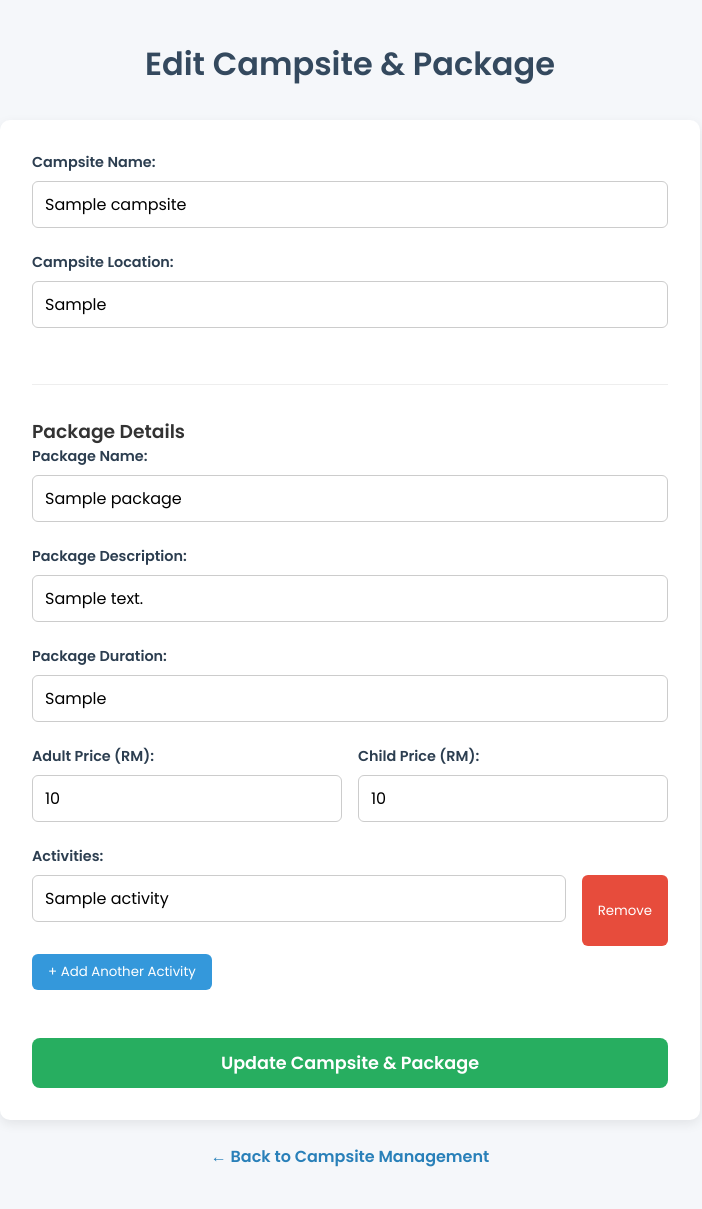
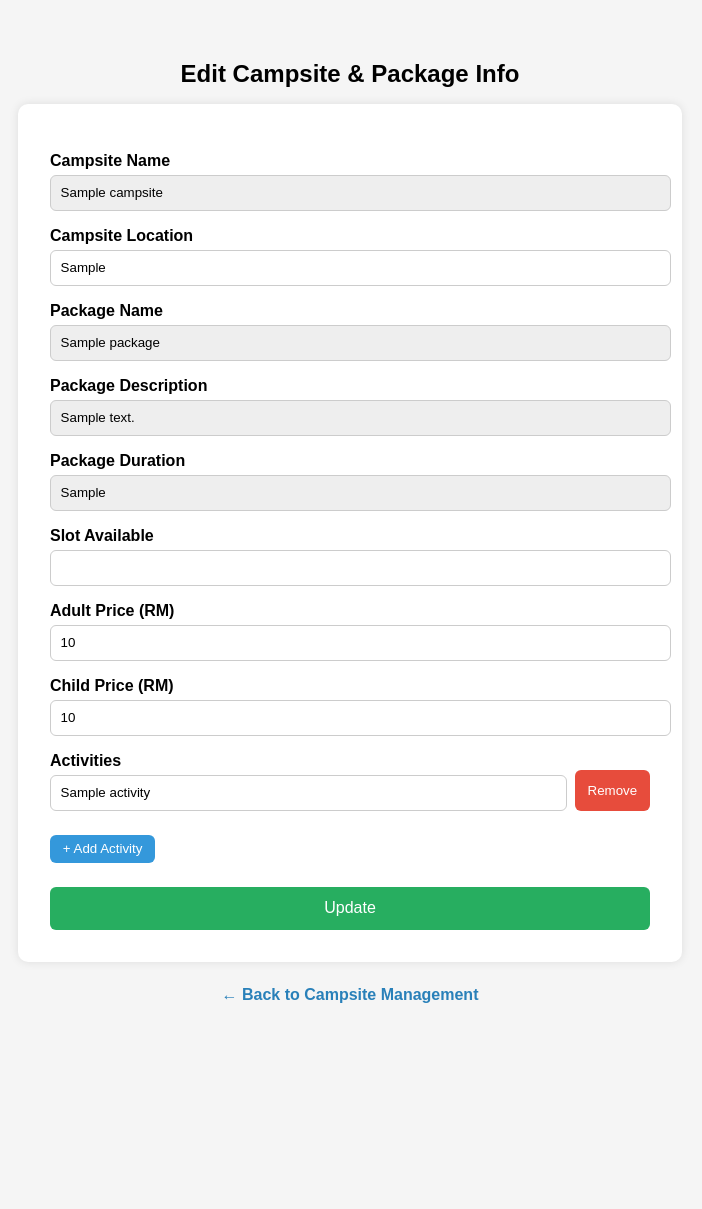
Before and after one commit to RidhwanHazian/camp, a PHP site: page /edit_campsite.php?id=1 in a window 1280 px wide. Shown: the whole page, without its empty margins (290-992 px from the left). After the commit the page ends 1003 px from the top, so only its background shows below. Run offline with PHP 8.4, Linux system fonts and the light colour scheme; the visitor is signed in with stand-in values (Sample User, id 1); tables that the repository leaves empty or names only in its code hold one stand-in row (values such as "Sample post").

Commit message:
Added new table slot on campsite and edit function and delete_campsite(maybe can remove delete function from admin)

```diff
--- a/edit_campsite.php
+++ b/edit_campsite.php
@@ -1,7 +1,7 @@
 <?php
-session_start();                    // Start session after enabling error reporting
+session_start();
 include 'db_connection.php';
-include 'session_check.php';        // Load session check functions
+include 'session_check.php';
 checkAdminSession();
 
 if (!isset($_GET['id'])) {
@@ -9,12 +9,11 @@ if (!isset($_GET['id'])) {
     exit();
 }
 
-$id = mysqli_real_escape_string($conn, $_GET['id']);
+$camp_id = mysqli_real_escape_string($conn, $_GET['id']);
 $error = '';
 
-// --- Fetch existing data ---
 // Fetch campsite details
-$campsite_sql = "SELECT camp_name, camp_location FROM campsites WHERE camp_id = '$id'";
+$campsite_sql = "SELECT camp_name, camp_location FROM campsites WHERE camp_id = '$camp_id'";
 $campsite_result = mysqli_query($conn, $campsite_sql);
 
 if (mysqli_num_rows($campsite_result) == 0) {
@@ -23,125 +22,78 @@ if (mysqli_num_rows($campsite_result) == 0) {
 }
 $campsite_data = mysqli_fetch_assoc($campsite_result);
 
-// Fetch the *first* package linked to this campsite (assuming one primary package for this edit page)
-$linked_package_id = null;
-$package_link_sql = "SELECT package_id FROM campsite_packages WHERE camp_id = '$id' LIMIT 1";
-$package_link_result = mysqli_query($conn, $package_link_sql);
-if ($package_link_row = mysqli_fetch_assoc($package_link_result)) {
-    $linked_package_id = $package_link_row['package_id'];
-}
+// Fetch linked package
+$linked_package_sql = "
+    SELECT cp.package_id, p.package_name, p.description, p.duration, cp.slot_available,
+           pp.adult_price, pp.child_price
+    FROM campsite_packages cp
+    JOIN packages p ON cp.package_id = p.package_id
+    LEFT JOIN package_prices pp ON p.package_id = pp.package_id
+    WHERE cp.camp_id = '$camp_id'
+    LIMIT 1
+";
+$linked_package_result = mysqli_query($conn, $linked_package_sql);
+$package_data = mysqli_fetch_assoc($linked_package_result);
+$package_id = $package_data['package_id'] ?? null;
 
-$package_data = [
-    'package_name' => '',
-    'description' => '',
-    'duration' => '',
-];
-$pricing_data = [
-    'adult_price' => 0.00,
-    'child_price' => 0.00,
-];
+// Fetch current activities
 $current_activities = [];
-
-if ($linked_package_id) {
-    // Fetch package details
-    $package_sql = "SELECT package_name, description, duration FROM packages WHERE package_id = '$linked_package_id'";
-    $package_result = mysqli_query($conn, $package_sql);
-    $package_data = mysqli_fetch_assoc($package_result);
-
-    // Fetch pricing details
-    $pricing_sql = "SELECT adult_price, child_price FROM package_prices WHERE package_id = '$linked_package_id'";
-    $pricing_result = mysqli_query($conn, $pricing_sql);
-    if (mysqli_num_rows($pricing_result) > 0) {
-        $pricing_data = mysqli_fetch_assoc($pricing_result);
-    }
-
-    // Fetch activities for this package
+if ($package_id) {
     $activities_sql = "
         SELECT a.activity_name
         FROM package_activities pa
         JOIN activities a ON pa.activity_id = a.activity_id
-        WHERE pa.package_id = '$linked_package_id'
+        WHERE pa.package_id = '$package_id'
     ";
     $activities_result = mysqli_query($conn, $activities_sql);
-    while ($activity_row = mysqli_fetch_assoc($activities_result)) {
-        $current_activities[] = $activity_row['activity_name'];
+    while ($row = mysqli_fetch_assoc($activities_result)) {
+        $current_activities[] = $row['activity_name'];
     }
 }
 
-// --- Handle form submission ---
+// --- Form Submission ---
 if (isset($_POST['submit'])) {
     mysqli_begin_transaction($conn);
     try {
-        // Update campsite
-        $camp_name = mysqli_real_escape_string($conn, $_POST['camp_name']);
         $camp_location = mysqli_real_escape_string($conn, $_POST['camp_location']);
-        $update_camp_sql = "UPDATE campsites SET camp_name = '$camp_name', camp_location = '$camp_location' WHERE camp_id = '$id'";
-        mysqli_query($conn, $update_camp_sql);
+        $slot_available = intval($_POST['slot_available']);
+        $adult_price = floatval($_POST['adult_price']);
+        $child_price = floatval($_POST['child_price']);
 
-        // Update or Insert Package
-        $package_name = mysqli_real_escape_string($conn, $_POST['package_name']);
-        $description = mysqli_real_escape_string($conn, $_POST['description']);
-        $duration = mysqli_real_escape_string($conn, $_POST['duration']);
+        // Update location
+        mysqli_query($conn, "UPDATE campsites SET camp_location = '$camp_location' WHERE camp_id = '$camp_id'");
 
-        $current_package_id = $linked_package_id;
+        // Update slot
+        mysqli_query($conn, "UPDATE campsite_packages SET slot_available = '$slot_available' WHERE camp_id = '$camp_id' AND package_id = '$package_id'");
 
-        if ($current_package_id) {
-            $update_package_sql = "UPDATE packages SET package_name = '$package_name', description = '$description', duration = '$duration' WHERE package_id = '$current_package_id'";
-            mysqli_query($conn, $update_package_sql);
+        // Update or insert price
+        $check_price = mysqli_query($conn, "SELECT price_id FROM package_prices WHERE package_id = '$package_id'");
+        if (mysqli_num_rows($check_price) > 0) {
+            mysqli_query($conn, "UPDATE package_prices SET adult_price = '$adult_price', child_price = '$child_price' WHERE package_id = '$package_id'");
         } else {
-            // If no package was linked initially, create a new one
-            $insert_package_sql = "INSERT INTO packages (package_name, description, duration) VALUES ('$package_name', '$description', '$duration')";
-            mysqli_query($conn, $insert_package_sql);
-            $current_package_id = mysqli_insert_id($conn);
-            // Link the new package to the campsite
-            mysqli_query($conn, "INSERT INTO campsite_packages (camp_id, package_id) VALUES ('$id', '$current_package_id')");
+            mysqli_query($conn, "INSERT INTO package_prices (package_id, adult_price, child_price) VALUES ('$package_id', '$adult_price', '$child_price')");
         }
 
-        // Update or Insert Package Prices
-        $adult_price = mysqli_real_escape_string($conn, $_POST['adult_price']);
-        $child_price = mysqli_real_escape_string($conn, $_POST['child_price']);
-
-        $check_pricing_sql = "SELECT price_id FROM package_prices WHERE package_id = '$current_package_id'";
-        $check_pricing_result = mysqli_query($conn, $check_pricing_sql);
-
-        if (mysqli_num_rows($check_pricing_result) > 0) {
-            // Update existing pricing
-            $update_pricing_sql = "UPDATE package_prices SET adult_price = '$adult_price', child_price = '$child_price' WHERE package_id = '$current_package_id'";
-            mysqli_query($conn, $update_pricing_sql);
+        // Update activities
+        mysqli_query($conn, "DELETE FROM package_activities WHERE package_id = '$package_id'");
+        if (isset($_POST['activities'])) {
+            foreach ($_POST['activities'] as $activity) {
+                $act = mysqli_real_escape_string($conn, $activity);
+                $check_act = mysqli_query($conn, "SELECT activity_id FROM activities WHERE activity_name = '$act'");
+                if (mysqli_num_rows($check_act) > 0) {
+                    $act_row = mysqli_fetch_assoc($check_act);
+                    $act_id = $act_row['activity_id'];
                 } else {
-            // Insert new pricing
-            $insert_pricing_sql = "INSERT INTO package_prices (package_id, adult_price, child_price) VALUES ('$current_package_id', '$adult_price', '$child_price')";
-            mysqli_query($conn, $insert_pricing_sql);
+                    mysqli_query($conn, "INSERT INTO activities (activity_name) VALUES ('$act')");
+                    $act_id = mysqli_insert_id($conn);
                 }
-
-        // Handle Activities: Delete old links and re-insert new ones
-        if ($current_package_id) {
-            mysqli_query($conn, "DELETE FROM package_activities WHERE package_id = '$current_package_id'");
-        }
-
-        if (isset($_POST['activities']) && is_array($_POST['activities'])) {
-            foreach ($_POST['activities'] as $activity_name) {
-                $act_name = mysqli_real_escape_string($conn, $activity_name); // Assuming direct activity name input
-
-                // Check if activity exists in 'activities' table
-                $result_act = mysqli_query($conn, "SELECT activity_id FROM activities WHERE activity_name='$act_name'");
-                if (mysqli_num_rows($result_act) > 0) {
-                    $activity_row = mysqli_fetch_assoc($result_act);
-                    $activity_id = $activity_row['activity_id'];
-                } else {
-                    // Insert new activity into 'activities' table
-                    mysqli_query($conn, "INSERT INTO activities (activity_name) VALUES ('$act_name')");
-                    $activity_id = mysqli_insert_id($conn);
-                }
-                // Link activity to package in 'package_activities' table
-                mysqli_query($conn, "INSERT INTO package_activities (package_id, activity_id) VALUES ('$current_package_id', '$activity_id')");
+                mysqli_query($conn, "INSERT INTO package_activities (package_id, activity_id) VALUES ('$package_id', '$act_id')");
             }
         }
 
         mysqli_commit($conn);
         header("Location: manage_campsites.php");
         exit();
-
     } catch (Exception $e) {
         mysqli_rollback($conn);
         $error = "Error: " . $e->getMessage();
@@ -152,115 +104,101 @@ if (isset($_POST['submit'])) {
 <!DOCTYPE html>
 <html lang="en">
 <head>
-  <meta charset="UTF-8" />
-  <meta name="viewport" content="width=device-width, initial-scale=1" />
-  <title>Edit Campsite & Package</title>
-  <link href="https://fonts.googleapis.com/css2?family=Poppins:wght@400;600&display=swap" rel="stylesheet" />
+  <meta charset="UTF-8">
+  <title>Edit Campsite</title>
   <style>
-    * { box-sizing: border-box; margin: 0; padding: 0; font-family: 'Poppins', sans-serif; }
-    body { background-color: #f5f7fa; padding: 2.5rem 3rem; color: #333; min-height: 100vh; }
-    h2 { font-size: 2rem; font-weight: 600; color: #34495e; margin-bottom: 2rem; text-align: center; }
-    form { background: #fff; max-width: 700px; margin: 0 auto; padding: 2rem; border-radius: 10px; box-shadow: 0 4px 12px rgba(0, 0, 0, 0.08); }
-    label { display: block; margin-bottom: 0.5rem; font-weight: 600; color: #2c3e50; font-size: 0.9rem; }
-    input[type="text"], input[type="number"] { width: 100%; padding: 10px 12px; margin-bottom: 1.5rem; border: 1px solid #ccc; border-radius: 6px; font-size: 1rem; transition: border-color 0.3s ease; }
-    input[type="text"]:focus, input[type="number"]:focus { outline: none; border-color: #2980b9; }
-    .price-inputs { display: grid; grid-template-columns: 1fr 1fr; gap: 1rem; }
-    .activity-container { margin-bottom: 1.5rem; }
-    .activity-row { display: flex; gap: 1rem; margin-bottom: 0.5rem; }
+    body { font-family: Poppins, sans-serif; padding: 2rem; background: #f5f5f5; }
+    h2 { text-align: center; margin-bottom: 1rem; }
+    form { background: #fff; padding: 2rem; border-radius: 10px; max-width: 600px; margin: auto; box-shadow: 0 0 10px rgba(0,0,0,0.1); }
+    label { font-weight: 600; margin-top: 1rem; display: block; }
+    input[type=text], input[type=number] {
+        width: 100%; padding: 0.6rem; margin-top: 0.3rem; border-radius: 6px; border: 1px solid #ccc;
+    }
+    input[readonly] { background-color: #eee; }
+    .activity-row { display: flex; margin-bottom: 0.5rem; gap: 0.5rem; }
     .activity-row input { flex: 1; }
-    .remove-activity { background: #e74c3c; color: white; border: none; padding: 0 1rem; border-radius: 6px; cursor: pointer; }
-    .add-activity { background: #3498db; color: white; border: none; padding: 0.5rem 1rem; border-radius: 6px; cursor: pointer; margin-bottom: 1.5rem; }
-    input[type="submit"] { width: 100%; padding: 12px; background-color: #27ae60; border: none; border-radius: 8px; color: white; font-weight: 700; font-size: 1.1rem; cursor: pointer; transition: background-color 0.3s ease; }
-    input[type="submit"]:hover { background-color: #219150; }
-    a { display: inline-block; margin-top: 1.5rem; text-align: center; width: 100%; color: #2980b9; font-weight: 600; text-decoration: none; transition: text-decoration 0.3s ease; }
-    a:hover { text-decoration: underline; }
-    .error { color: #e74c3c; margin-bottom: 1rem; text-align: center; }
+    button.remove-activity, .add-activity {
+        padding: 0.4rem 0.8rem; background: #e74c3c; color: white; border: none; border-radius: 6px; cursor: pointer;
+    }
+    .add-activity { background: #3498db; margin-top: 1rem; }
+    input[type=submit] {
+        background: #27ae60; color: white; padding: 0.8rem 1.2rem; border: none;
+        border-radius: 6px; cursor: pointer; margin-top: 1.5rem; width: 100%;
+        font-size: 1rem;
+    }
+    .error { color: red; margin-top: 1rem; text-align: center; }
+    .back-button {
+      display: inline-block;
+      margin-top: 1.5rem;
+      text-align: center;
+      width: 100%;
+      color: #2980b9;
+      font-weight: 600;
+      text-decoration: none;
+      font-family: 'Poppins', sans-serif;
+      transition: text-decoration 0.3s ease;
+    }
+
+    .back-button:hover {
+      text-decoration: underline;
+    }
+
   </style>
   <script>
-    let activityIndex = 0; // Initialize with 0 as we'll loop existing activities
-    document.addEventListener('DOMContentLoaded', function() {
-        // Set initial index based on pre-populated activities
-        activityIndex = document.querySelectorAll('.activity-row').length;
-    });
-
     function addActivity() {
-      const activitiesDiv = document.getElementById('activities');
-      const newActivity = document.createElement('div');
-      newActivity.className = 'activity-row';
-      newActivity.innerHTML = `
-        <input type="text" name="activities[]" placeholder="Activity Name" required>
-        <button type="button" class="remove-activity" onclick="removeActivity(this)">Remove</button>
+      const container = document.getElementById('activities');
+      const row = document.createElement('div');
+      row.classList.add('activity-row');
+      row.innerHTML = `
+        <input type="text" name="activities[]" required placeholder="Activity Name">
+        <button type="button" class="remove-activity" onclick="this.parentElement.remove()">Remove</button>
       `;
-      activitiesDiv.appendChild(newActivity);
-      activityIndex++;
-    }
-    function removeActivity(btn) {
-      if (document.querySelectorAll('.activity-row').length > 1) {
-        btn.parentElement.remove();
-      } else {
-        alert('You must have at least one activity.');
-      }
+      container.appendChild(row);
     }
   </script>
 </head>
 <body>
-  <h2>Edit Campsite & Package</h2>
-  <?php if (isset($error)): ?>
-    <div class="error"><?php echo $error; ?></div>
-  <?php endif; ?>
+<h2>Edit Campsite & Package Info</h2>
+<?php if ($error): ?><div class="error"><?= $error ?></div><?php endif; ?>
 <form method="post">
-    <label for="camp_name">Campsite Name:</label>
-    <input type="text" id="camp_name" name="camp_name" required value="<?php echo htmlspecialchars($campsite_data['camp_name'] ?? ''); ?>" />
+  <label>Campsite Name</label>
+  <input type="text" readonly value="<?= htmlspecialchars($campsite_data['camp_name']) ?>">
 
-    <label for="camp_location">Campsite Location:</label>
-    <input type="text" id="camp_location" name="camp_location" required value="<?php echo htmlspecialchars($campsite_data['camp_location'] ?? ''); ?>" />
+  <label>Campsite Location</label>
+  <input type="text" name="camp_location" value="<?= htmlspecialchars($campsite_data['camp_location']) ?>" required>
 
-    <hr style="margin: 2rem 0; border: none; border-top: 1px solid #eee;">
+  <label>Package Name</label>
+  <input type="text" readonly value="<?= htmlspecialchars($package_data['package_name'] ?? '') ?>">
 
-    <h3>Package Details</h3>
-    <label for="package_name">Package Name:</label>
-    <input type="text" id="package_name" name="package_name" required value="<?php echo htmlspecialchars($package_data['package_name'] ?? ''); ?>" />
+  <label>Package Description</label>
+  <input type="text" readonly value="<?= htmlspecialchars($package_data['description'] ?? '') ?>">
 
-    <label for="description">Package Description:</label>
-    <input type="text" id="description" name="description" value="<?php echo htmlspecialchars($package_data['description'] ?? ''); ?>" />
+  <label>Package Duration</label>
+  <input type="text" readonly value="<?= htmlspecialchars($package_data['duration'] ?? '') ?>">
 
-    <label for="duration">Package Duration:</label>
-    <input type="text" id="duration" name="duration" value="<?php echo htmlspecialchars($package_data['duration'] ?? ''); ?>" />
+  <label>Slot Available</label>
+  <input type="number" name="slot_available" value="<?= htmlspecialchars($package_data['slot_available'] ?? '0') ?>" min="1" required>
 
-    <div class="price-inputs">
-      <div>
-        <label for="adult_price">Adult Price (RM):</label>
-        <input type="number" step="0.01" id="adult_price" name="adult_price" required value="<?php echo htmlspecialchars($pricing_data['adult_price'] ?? '0.00'); ?>" />
-      </div>
-      <div>
-        <label for="child_price">Child Price (RM):</label>
-        <input type="number" step="0.01" id="child_price" name="child_price" required value="<?php echo htmlspecialchars($pricing_data['child_price'] ?? '0.00'); ?>" />
-      </div>
-    </div>
+  <label>Adult Price (RM)</label>
+  <input type="number" name="adult_price" step="0.01" value="<?= htmlspecialchars($package_data['adult_price'] ?? '0.00') ?>" required>
 
-    <div class="activity-container">
-      <label>Activities:</label>
+  <label>Child Price (RM)</label>
+  <input type="number" name="child_price" step="0.01" value="<?= htmlspecialchars($package_data['child_price'] ?? '0.00') ?>" required>
+
+  <label>Activities</label>
   <div id="activities">
-        <?php if (!empty($current_activities)): ?>
-            <?php foreach ($current_activities as $activity_name): ?>
+    <?php foreach ($current_activities as $act): ?>
       <div class="activity-row">
-                    <input type="text" name="activities[]" placeholder="Activity Name" value="<?php echo htmlspecialchars($activity_name); ?>" required>
-                    <button type="button" class="remove-activity" onclick="removeActivity(this)">Remove</button>
+        <input type="text" name="activities[]" value="<?= htmlspecialchars($act) ?>" required>
+        <button type="button" class="remove-activity" onclick="this.parentElement.remove()">Remove</button>
       </div>
     <?php endforeach; ?>
-        <?php else: ?>
-            <div class="activity-row">
-                <input type="text" name="activities[]" placeholder="Activity Name" required>
-                <button type="button" class="remove-activity" onclick="removeActivity(this)">Remove</button>
   </div>
-        <?php endif; ?>
-      </div>
-      <button type="button" class="add-activity" onclick="addActivity()">+ Add Another Activity</button>
-    </div>
+  <button type="button" class="add-activity" onclick="addActivity()">+ Add Activity</button>
 
-    <input type="submit" name="submit" value="Update Campsite & Package" />
+  <input type="submit" name="submit" value="Update">
 </form>
+<a href="manage_campsites.php" class="back-button">← Back to Campsite Management</a>
 
-  <a href="manage_campsites.php">← Back to Campsite Management</a>
 </body>
 </html>
--- a/makeBooking.php
+++ b/makeBooking.php
@@ -1,4 +1,5 @@
 <?php
+session_start();
 include 'session_check.php';
 checkCustomerSession();
 
--- a/view_packages.php
+++ b/view_packages.php
@@ -1,4 +1,5 @@
 <?php
+session_start();
 include 'session_check.php';
 checkCustomerSession();
 ?>
```
Also changed, not shown: delete_campsite.php (+55 -18 lines), manage_campsites.php (+7 -5 lines), my_bookings.php (+11 -4 lines). Lines whose indentation alone changed are shown as unchanged.
